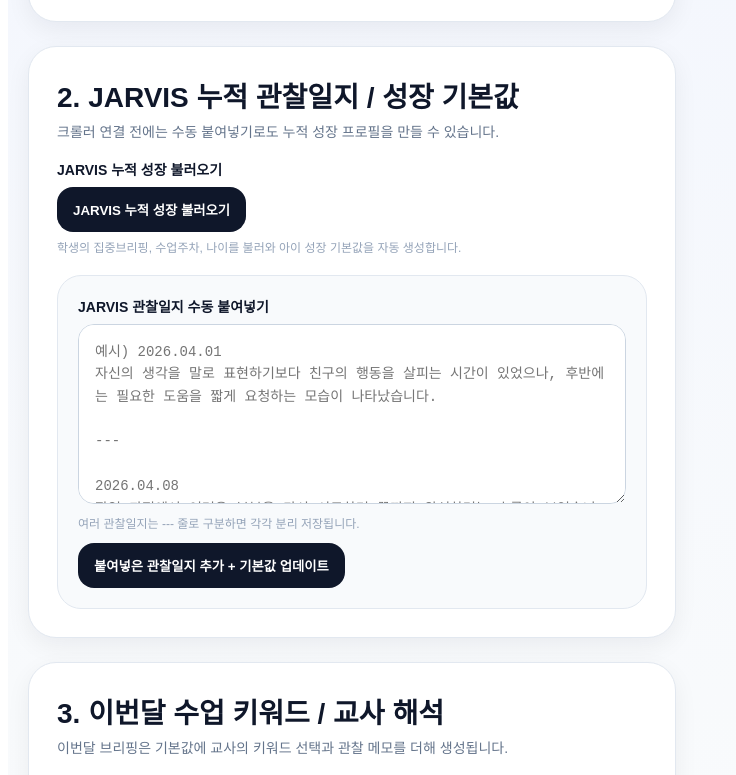
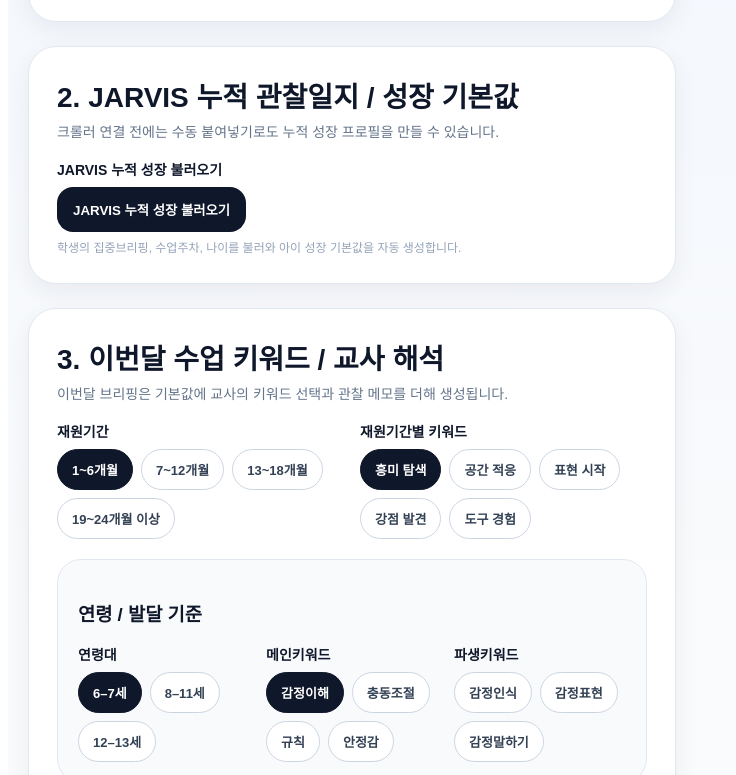
Before and after one commit to jaradaboys/jarada-briefing-2, a React (Vite) app: page / in a window 1280 px wide. Shown: the part 1171-1946 px from the top of the page, without its empty margins (0-736 px from the left). Built offline with nearby package versions, Linux system fonts and the light colour scheme.

Commit message:
Update App.jsx

```diff
--- a/src/App.jsx
+++ b/src/App.jsx
@@ -1926,21 +1926,8 @@
     {crawlerError && <div style={{ color: "#b91c1c", marginTop: 10 }}>{crawlerError}</div>}
   </Field>
 </div>
-              <div style={styles.softBox}>
-                <Field label="JARVIS 관찰일지 수동 붙여넣기" hint="여러 관찰일지는 --- 줄로 구분하면 각각 분리 저장됩니다.">
-                  <textarea
-                    style={{ ...styles.textarea, minHeight: 180 }}
-                    value={manualJarvisText}
-                    onChange={(event) => setManualJarvisText(event.target.value)}
-                    placeholder={`예시) 2026.04.01\n자신의 생각을 말로 표현하기보다 친구의 행동을 살피는 시간이 있었으나, 후반에는 필요한 도움을 짧게 요청하는 모습이 나타났습니다.\n\n---\n\n2026.04.08\n작업 과정에서 어려운 부분을 다시 시도하며 끝까지 완성하려는 흐름이 보였습니다.`}
-                  />
-                </Field>
-                <div style={{ marginTop: 12 }}>
-                  <button style={styles.primaryBtn} onClick={importManualJarvis}>붙여넣은 관찰일지 추가 + 기본값 업데이트</button>
-                </div>
-              </div>
-
-             {form.growthProfile.sourceCount > 0 && (
+
+               {form.growthProfile.sourceCount > 0 && (
   <div style={styles.previewBox}>
     <strong>아이 성장 기본값</strong>
     {"\n\n"}
```
